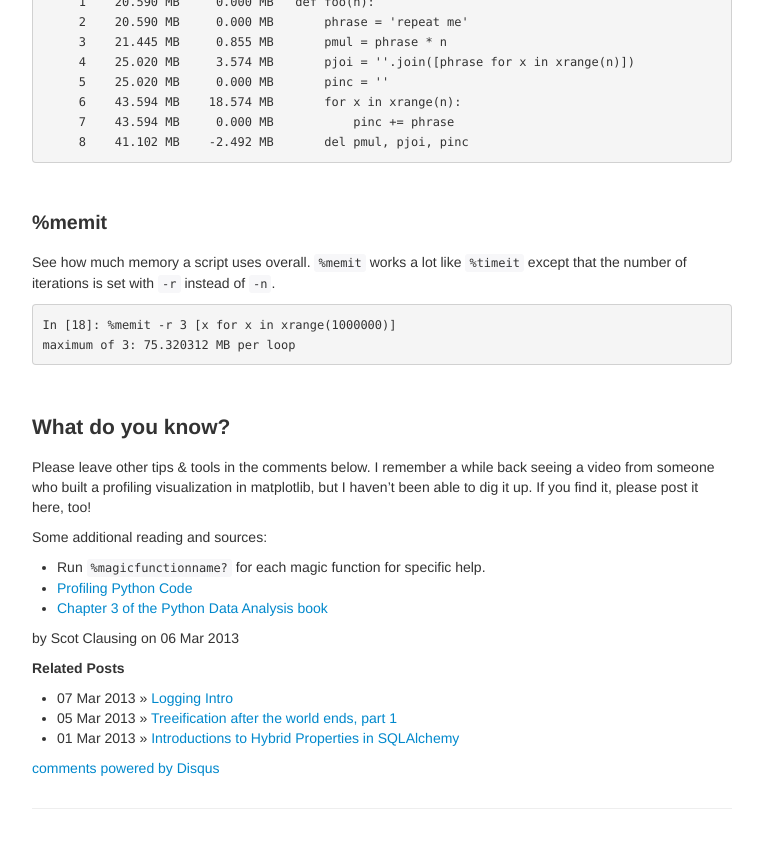
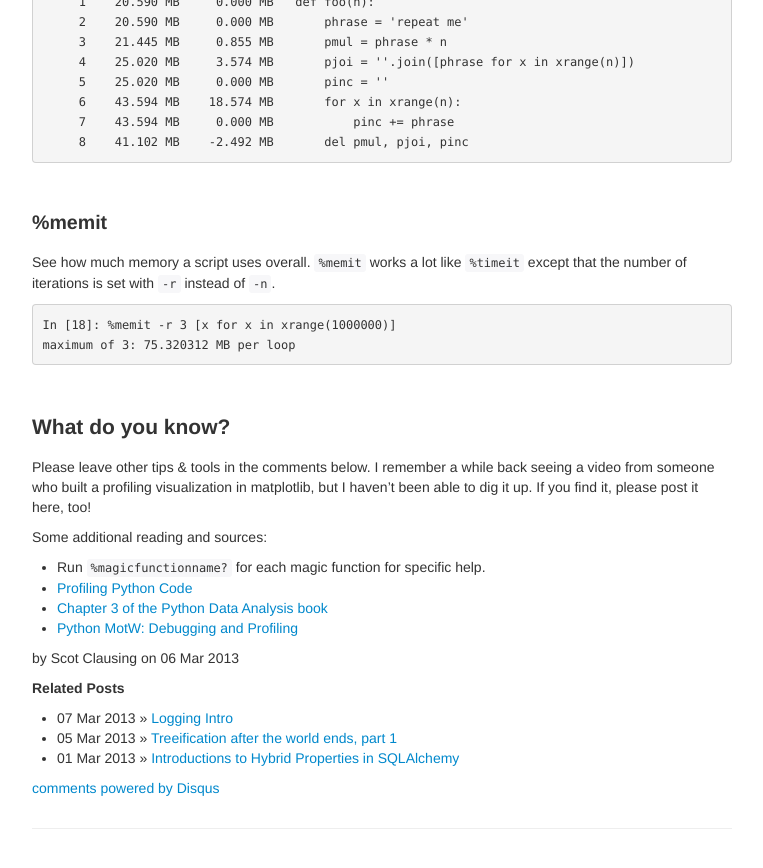
Before and after one commit to pynashorg/pynashorg.github.com, a Jekyll site: the page built from _posts/2013-03-06-timing-and-profiling.md, in a window 1280 px wide and 900 px high, scrolled down 4311 px. Shown: the top 868 px of the window, without its empty margins (258-1021 px from the left). Built offline with Jekyll 4.4.1, drawn with Linux system fonts in a browser that asks for light colours; nearby versions of some CDN libraries; library files that are not in the unit come from our copies; comment, search, counter and statistics services are not loaded.

Commit message:
Added resource link to post.

```diff
--- a/_posts/2013-03-06-timing-and-profiling.md
+++ b/_posts/2013-03-06-timing-and-profiling.md
@@ -232,3 +232,4 @@ Some additional reading and sources:
 * Run `%magicfunctionname?` for each magic function for specific help.
 * [Profiling Python Code](http://scikit-learn.org/dev/developers/performance.html#profiling-python-code)
 * [Chapter 3 of the Python Data Analysis book](http://www.amazon.com/Python-Data-Analysis-Wes-McKinney/dp/1449319793)
+* [Python MotW: Debugging and Profiling](http://pymotw.com/2/profilers.html)
```
